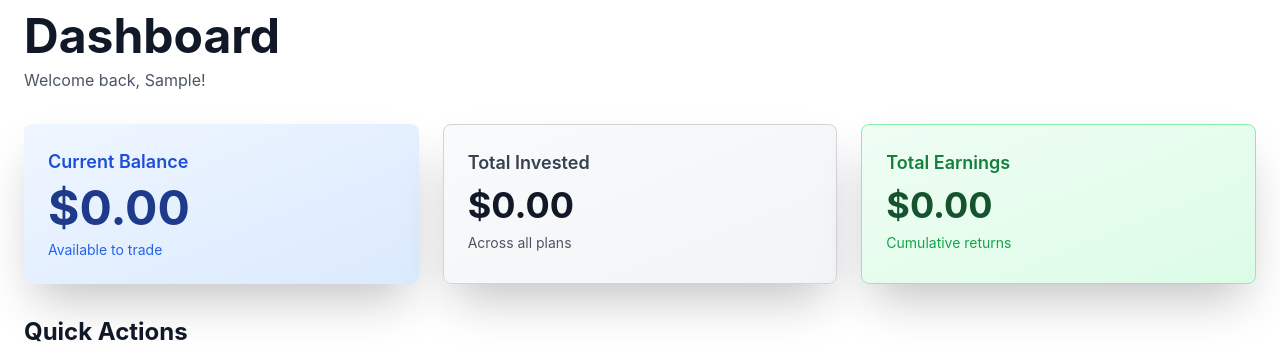
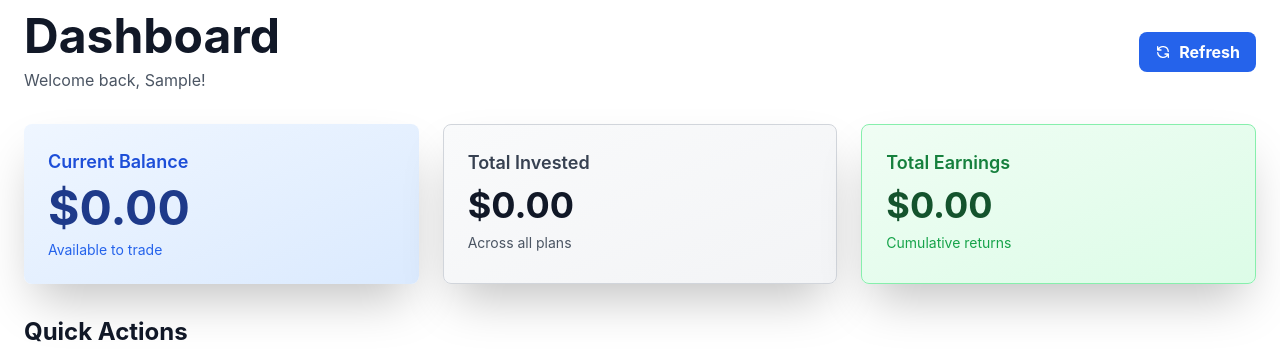
Before and after one commit to stateofisrl/qfs, a Django app: page /dashboard/ in a window 1280 px wide. Shown: the part 65-420 px from the top of the page. Run offline with Django 4.2, Linux system fonts and the light colour scheme; the visitor is signed in with stand-in values (Sample User, id 1); data comes from the database, SQL or seed files in the repository; data that the repository does not hold is empty; parts of the project's set-up code (start-up, migrations or seed data) failed here and were passed over; some libraries are stand-ins or nearby versions.

Commit message:
Fix: Add auto-refresh and manual refresh button for Account Summary
- Added 30-second auto-refresh for dashboard data
- Added visual animations when balance values change
- Added manual refresh button with icon in dashboard header
- Improved console logging for debugging balance updates

```diff
--- a/static/js/dashboard.js
+++ b/static/js/dashboard.js
@@ -2,6 +2,8 @@
 
 document.addEventListener('DOMContentLoaded', function () {
     loadDashboardData();
+    // Auto-refresh dashboard data every 30 seconds
+    setInterval(loadDashboardData, 30000);
 });
 
 async function loadDashboardData() {
@@ -51,17 +53,53 @@ function displayBalance(user) {
     console.log('Earnings element:', earningsEl);
 
     if (balanceEl && user.balance !== undefined) {
-        const formattedBalance = '$' + parseFloat(user.balance).toFixed(2);
+        const newBalance = parseFloat(user.balance).toFixed(2);
+        const formattedBalance = '$' + newBalance;
         console.log('Setting balance to:', formattedBalance);
+
+        // Add animation if value changed
+        if (balanceEl.textContent !== formattedBalance) {
+            balanceEl.style.transition = 'all 0.3s ease';
+            balanceEl.style.transform = 'scale(1.05)';
+            setTimeout(() => {
+                balanceEl.style.transform = 'scale(1)';
+            }, 300);
+        }
         balanceEl.textContent = formattedBalance;
     } else {
         console.warn('Balance element not found or user.balance is undefined');
     }
+
     if (investedEl && user.total_invested !== undefined) {
-        investedEl.textContent = '$' + parseFloat(user.total_invested).toFixed(2);
+        const newInvested = parseFloat(user.total_invested).toFixed(2);
+        const formattedInvested = '$' + newInvested;
+        console.log('Setting total invested to:', formattedInvested);
+
+        // Add animation if value changed
+        if (investedEl.textContent !== formattedInvested) {
+            investedEl.style.transition = 'all 0.3s ease';
+            investedEl.style.transform = 'scale(1.05)';
+            setTimeout(() => {
+                investedEl.style.transform = 'scale(1)';
+            }, 300);
+        }
+        investedEl.textContent = formattedInvested;
     }
+
     if (earningsEl && user.total_earnings !== undefined) {
-        earningsEl.textContent = '$' + parseFloat(user.total_earnings).toFixed(2);
+        const newEarnings = parseFloat(user.total_earnings).toFixed(2);
+        const formattedEarnings = '$' + newEarnings;
+        console.log('Setting total earnings to:', formattedEarnings);
+
+        // Add animation if value changed
+        if (earningsEl.textContent !== formattedEarnings) {
+            earningsEl.style.transition = 'all 0.3s ease';
+            earningsEl.style.transform = 'scale(1.05)';
+            setTimeout(() => {
+                earningsEl.style.transform = 'scale(1)';
+            }, 300);
+        }
+        earningsEl.textContent = formattedEarnings;
     }
 }
 
--- a/templates/dashboard.html
+++ b/templates/dashboard.html
@@ -16,9 +16,17 @@
         </div>
     </div>
     {% endif %}
-    <div>
-        <h1 class="text-4xl md:text-5xl font-bold text-gray-900">Dashboard</h1>
-        <p class="text-gray-600 mt-2">Welcome back, {{ user.first_name }}!</p>
+    <div class="flex justify-between items-center">
+        <div>
+            <h1 class="text-4xl md:text-5xl font-bold text-gray-900">Dashboard</h1>
+            <p class="text-gray-600 mt-2">Welcome back, {{ user.first_name }}!</p>
+        </div>
+        <button onclick="loadDashboardData()" class="bg-blue-600 hover:bg-blue-700 text-white font-bold py-2 px-4 rounded-lg transition flex items-center gap-2">
+            <svg class="w-4 h-4" fill="none" stroke="currentColor" viewBox="0 0 24 24">
+                <path stroke-linecap="round" stroke-linejoin="round" stroke-width="2" d="M4 4v5h.582m15.356 2A8.001 8.001 0 004.582 9m0 0H9m11 11v-5h-.581m0 0a8.003 8.003 0 01-15.357-2m15.357 2H15"></path>
+            </svg>
+            Refresh
+        </button>
     </div>
 
     <!-- Balance Cards - Mobile optimized layout -->
```
